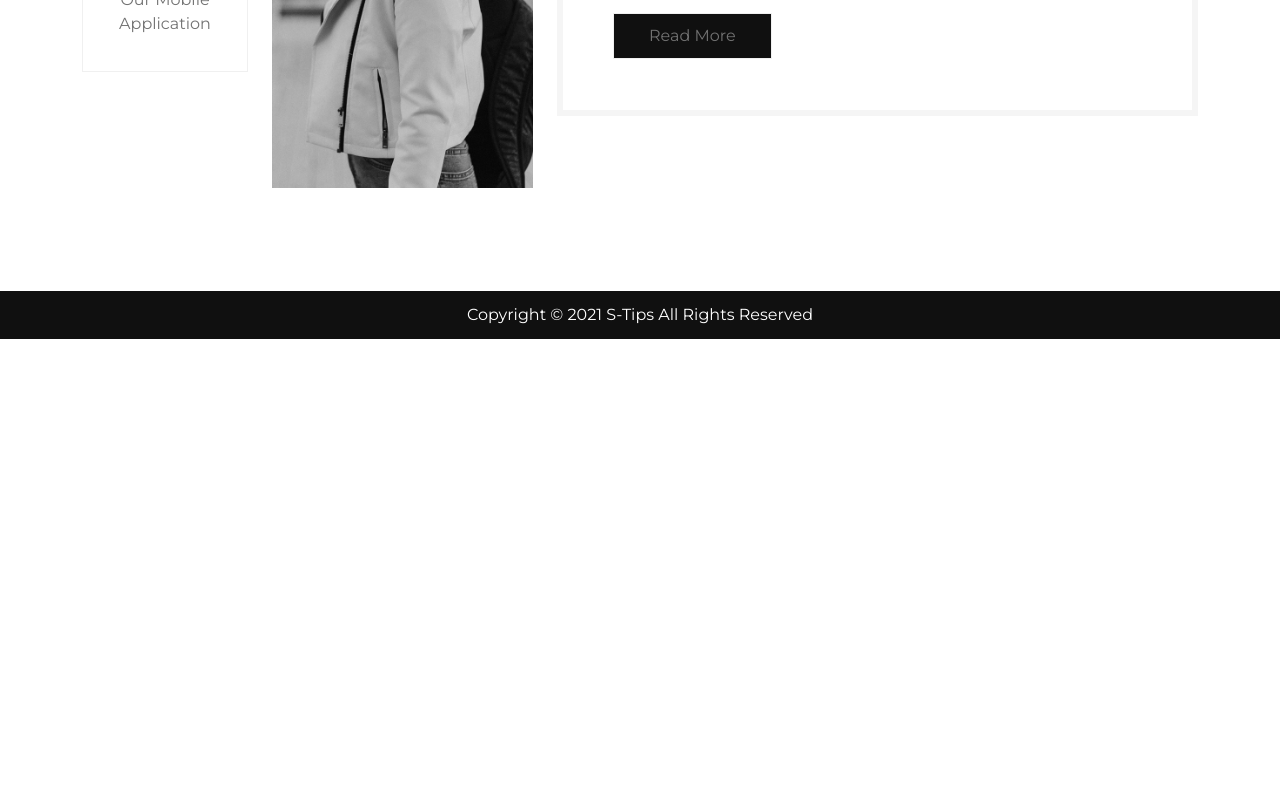
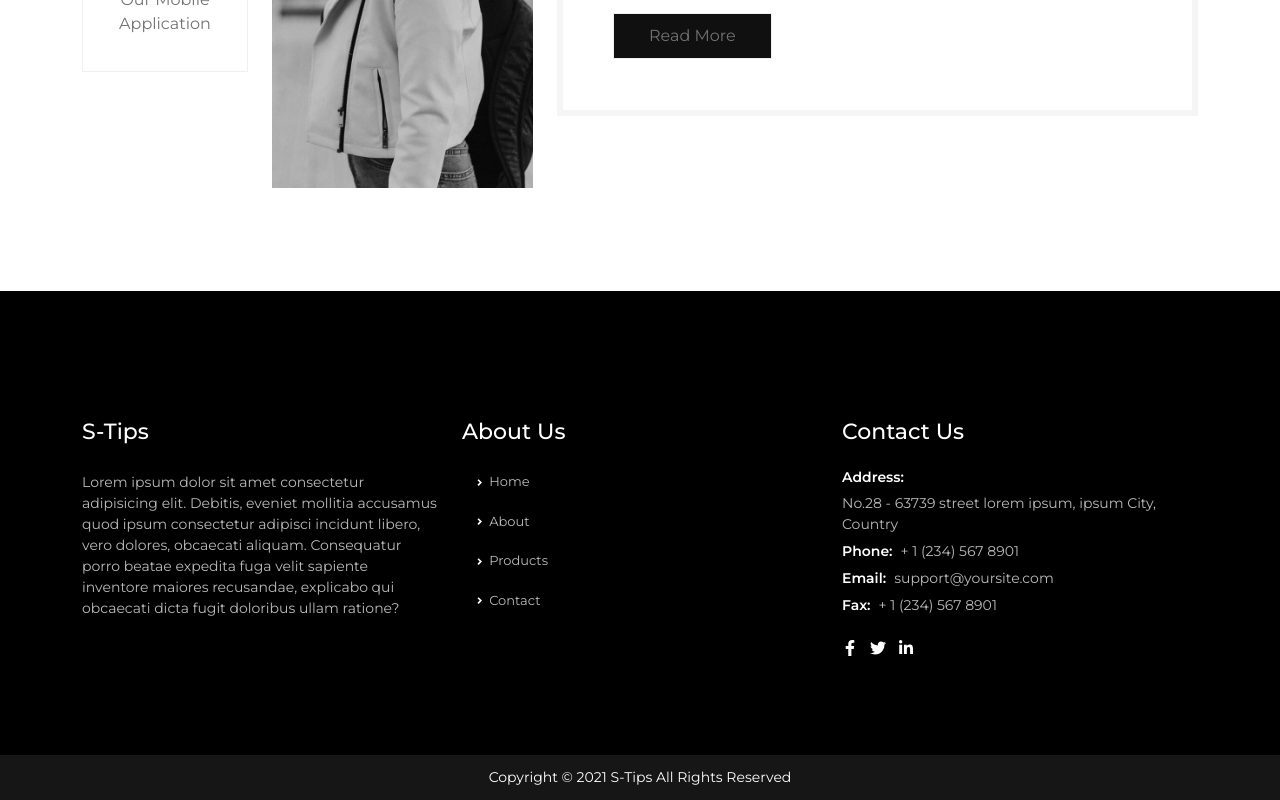
Before and after one commit to Mohamedghaly140/S-Tips, a Next.js app: page / in a window 1280 px wide. Shown: the part 3090-3890 px from the top of the page. Before the commit the page ends 3429 px from the top, so only its background shows below. Built offline with nearby package versions, Linux system fonts and the light colour scheme.

Commit message:
add footer & scroll to top

```diff
--- a/components/Footer/Footer.jsx
+++ b/components/Footer/Footer.jsx
@@ -1,20 +1,91 @@
 import Link from "next/link";
 import styles from "./Footer.module.css";
+import { RiArrowDropRightLine } from "react-icons/ri";
+import { FaFacebookF, FaTwitter, FaLinkedinIn } from "react-icons/fa";
 
 // import Logo from '../Logo/Logo';
 // import Social from "../Social/Social";
 
+const ListItem = ({ children, route }) => {
+	return (
+		<li>
+			<RiArrowDropRightLine size="1.2em" />
+			<Link href={route}>
+				<a className={styles.link}>{children}</a>
+			</Link>
+		</li>
+	);
+};
+
+const SocialItem = ({ children, link }) => {
+	return (
+		<li>
+			<a href={link}>{children}</a>
+		</li>
+	);
+};
+
 const Footer = props => {
 	return (
 		<footer className={styles.footer}>
-			<div className="container">
-				<div className="row">
-					<div className="col-md-4"></div>
-					<div className="col-md-4"></div>
-					<div className="col-md-4"></div>
+			<div className="container py-5">
+				<div className="row py-5">
+					<div className="col-md-4">
+						<h5 className={styles.title}>S-Tips</h5>
+						<p>
+							Lorem ipsum dolor sit amet consectetur adipisicing elit. Debitis,
+							eveniet mollitia accusamus quod ipsum consectetur adipisci
+							incidunt libero, vero dolores, obcaecati aliquam. Consequatur
+							porro beatae expedita fuga velit sapiente inventore maiores
+							recusandae, explicabo qui obcaecati dicta fugit doloribus ullam
+							ratione?
+						</p>
+						<p></p>
+					</div>
+					<div className="col-md-4">
+						<h5 className={styles.title}>About Us</h5>
+						<ul className={styles.list}>
+							<ListItem route="/home">Home</ListItem>
+							<ListItem route="/about">About</ListItem>
+							<ListItem route="/products">Products</ListItem>
+							<ListItem route="/contact">Contact</ListItem>
+						</ul>
+					</div>
+					<div className="col-md-4">
+						<h5 className={styles.title}>Contact Us</h5>
+						<h6 className={styles.subTitle}>Address:</h6>
+						<p>No.28 - 63739 street lorem ipsum, ipsum City, Country</p>
+						<ul className={styles.contactList}>
+							<li>
+								<h6 className={styles.subTitle}>Phone:</h6>
+								<p>+ 1 (234) 567 8901</p>
+							</li>
+							<li>
+								<h6 className={styles.subTitle}>Email:</h6>
+								<p>support@yoursite.com</p>
+							</li>
+							<li>
+								<h6 className={styles.subTitle}>Fax:</h6>
+								<p>+ 1 (234) 567 8901</p>
+							</li>
+						</ul>
+						<ul className={styles.socialLinks}>
+							<SocialItem link="#">
+								<FaFacebookF />
+							</SocialItem>
+							<SocialItem link="#">
+								<FaTwitter />
+							</SocialItem>
+							<SocialItem link="#">
+								<FaLinkedinIn />
+							</SocialItem>
+						</ul>
+					</div>
 				</div>
 			</div>
-			<div className="d-flex align-items-center justify-content-center py-2">
+			<div
+				className={`${styles.copyRight}  d-flex align-items-center justify-content-center py-2`}
+			>
 				<p className="text-white text-center text-capitalize mb-0 py-1">
 					Copyright © {new Date().getFullYear().toString()} S-Tips All Rights
 					Reserved
--- a/components/Footer/Footer.module.css
+++ b/components/Footer/Footer.module.css
@@ -1,4 +1,111 @@
 .footer {
+	padding-top: 32px;
 	color: var(--white);
-	background-color: var(--dark);
+	background-color: #000;
 }
+
+.footer p {
+	margin: 0;
+	padding: 3px 0;
+	font-size: 14px;
+	color: #bababa;
+}
+
+.copyRight {
+	background-color: var(--mdDark);
+}
+
+.title {
+	font-size: 22px;
+	font-weight: 500;
+	margin-bottom: 24px;
+	color: var(--white);
+	text-transform: capitalize;
+}
+
+.subTitle {
+	font-size: 14px;
+	font-weight: 700;
+	margin-bottom: 4px;
+	color: var(--white);
+	text-transform: capitalize;
+}
+
+.list {
+	margin: 0;
+	font-size: 16px;
+	list-style: none;
+	padding-left: 8px;
+}
+
+.list li {
+	margin-bottom: 14px;
+	transition: all 0.3s ease-in-out;
+}
+
+.list li:last-child {
+	margin-bottom: 0;
+}
+
+.list li a {
+	margin: 0;
+	padding: 3px 0;
+	font-size: 13px;
+	color: #bababa;
+	display: inline-block;
+	transition: all 0.3s ease-in-out;
+}
+
+.list li:hover {
+	color: var(--white);
+	transform: translateX(10px);
+}
+
+.list li a:hover {
+	color: var(--white);
+}
+
+.contactList {
+	margin: 0;
+	padding: 0;
+}
+
+.contactList li {
+	display: flex;
+	align-items: center;
+	flex-direction: row;
+	justify-content: flex-start;
+}
+
+.contactList li h6 {
+	margin-bottom: 0;
+	margin-right: 8px;
+}
+
+.socialLinks {
+	margin: 0;
+	padding: 0;
+	display: flex;
+	margin-top: 16px;
+	list-style: none;
+	align-items: center;
+	flex-direction: row;
+	justify-content: flex-start;
+}
+
+.socialLinks li {
+	margin-right: 12px;
+}
+
+.socialLinks li:last-child {
+	margin-right: 0;
+}
+
+.socialLinks li a {
+	color: var(--white);
+	transition: all 0.3s ease-in-out;
+}
+
+.socialLinks li a:hover {
+	color: var(--yellow);
+}
--- /dev/null
+++ b/components/ScrollToTop/ScrollToTop.jsx
@@ -0,0 +1,43 @@
+import { useState, useEffect } from "react";
+import styles from "./ScrollToTop.module.css";
+import { AiOutlineArrowUp } from "react-icons/ai";
+
+const ScrollToTopIcon = () => {
+	const [show, setShow] = useState(false);
+
+	useEffect(() => {
+		window.addEventListener("scroll", showScrollHandler);
+
+		return () => {
+			window.removeEventListener("scroll", showScrollHandler);
+		};
+	}, []);
+
+	const showScrollHandler = () => {
+		if (window.scrollY > 160) {
+			setShow(true);
+		} else {
+			setShow(false);
+		}
+	};
+
+	const scrollToTopHandler = () => {
+		window.scrollTo({
+			top: 0,
+			behavior: "smooth",
+		});
+	};
+
+	return (
+		show && (
+			<button
+				onClick={scrollToTopHandler}
+				className={`${styles.scrolltotop} d-flex justify-content-center align-items-center`}
+			>
+				<AiOutlineArrowUp size="1.5em" />
+			</button>
+		)
+	);
+};
+
+export default ScrollToTopIcon;
--- /dev/null
+++ b/components/ScrollToTop/ScrollToTop.module.css
@@ -0,0 +1,19 @@
+.scrolltotop {
+	width: 35px;
+	height: 35px;
+	color: var(--white);
+	border-radius: 25%;
+	transition: all 0.4s;
+	border: none;
+	outline: none;
+	/* border: 1px solid #f04668; */
+	background-color: var(--dark);
+	position: fixed;
+	bottom: 5%;
+	right: 5%;
+}
+
+.scrolltotop:hover {
+	color: var(--dark);
+	background-color: var(--white);
+}
--- a/package.json
+++ b/package.json
@@ -14,7 +14,8 @@
     "next": "11.0.1",
     "react": "17.0.2",
     "react-dom": "17.0.2",
-    "react-icons": "^4.2.0"
+    "react-icons": "^4.2.0",
+    "react-scroll-up": "^1.3.7"
   },
   "devDependencies": {
     "eslint": "7.31.0",
--- a/pages/index.js
+++ b/pages/index.js
@@ -6,6 +6,7 @@ import Advantages from "../components/Advantages/Advantages";
 import WhoWeAre from "../components/WhoWeAre/WhoWeAre";
 import Footer from "../components/Footer/Footer";
 import OurSection from "../components/OurSection/OurSection";
+import ScrollToTopIcon from "../components/ScrollToTop/ScrollToTop";
 import SuccessfulBusiness from "../components/SuccessfulBusiness/SuccessfulBusiness";
 
 export default function Home() {
@@ -22,6 +23,7 @@ export default function Home() {
 			<SuccessfulBusiness />
 			<OurSection />
 			<Footer />
+			<ScrollToTopIcon />
 		</Fragment>
 	);
 }
--- a/styles/globals.css
+++ b/styles/globals.css
@@ -6,6 +6,7 @@
 	--white: #ffffff;
 	--darker: #242424;
 	--yellow: #fccb06;
+	--mdDark: #161616;
 }
 
 html,
```
Also changed, not shown: components/Products/Products.jsx (added, +18 -0 lines), components/Products/Products.module.css (added), 1 other file (tests, documents, lock files or other folders).
